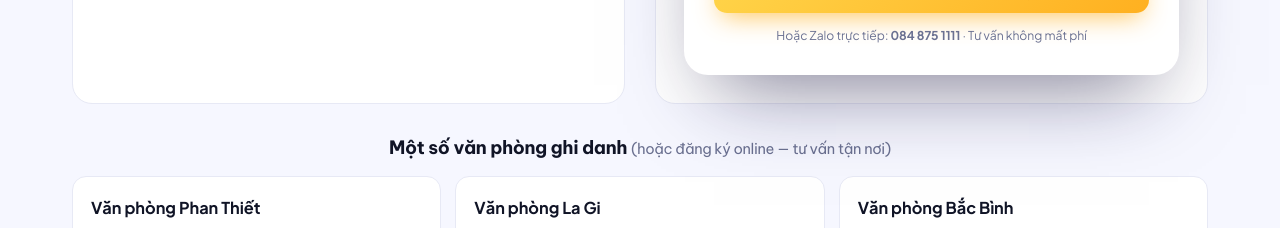
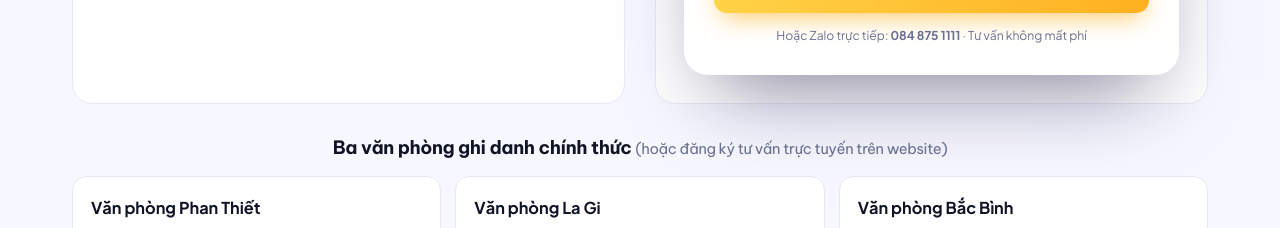
Before and after one commit to daylaixequyetthang/daylaixequyetthang.vn, a Next.js app: page / in a window 1280 px wide. Shown: the part 7180-7408 px from the top of the page. Built offline with nearby package versions, Linux system fonts and the light colour scheme.

Commit message:
Clarify three official offices in homepage contact section

```diff
--- a/components/HomeClient.jsx
+++ b/components/HomeClient.jsx
@@ -284,7 +284,7 @@ export default function HomeClient() {
 
           {/* Văn phòng tiêu biểu - map nhỏ + chỉ đường (phụ, không phải trọng tâm) */}
           <div className="off-wrap">
-            <h3 className="off-title">Một số văn phòng ghi danh <span>(hoặc đăng ký online — tư vấn tận nơi)</span></h3>
+            <h3 className="off-title">Ba văn phòng ghi danh chính thức <span>(hoặc đăng ký tư vấn trực tuyến trên website)</span></h3>
             <div className="off-grid">
               {OFFICES.map((o, i) => (
                 <div key={i} className="off-card">
```
